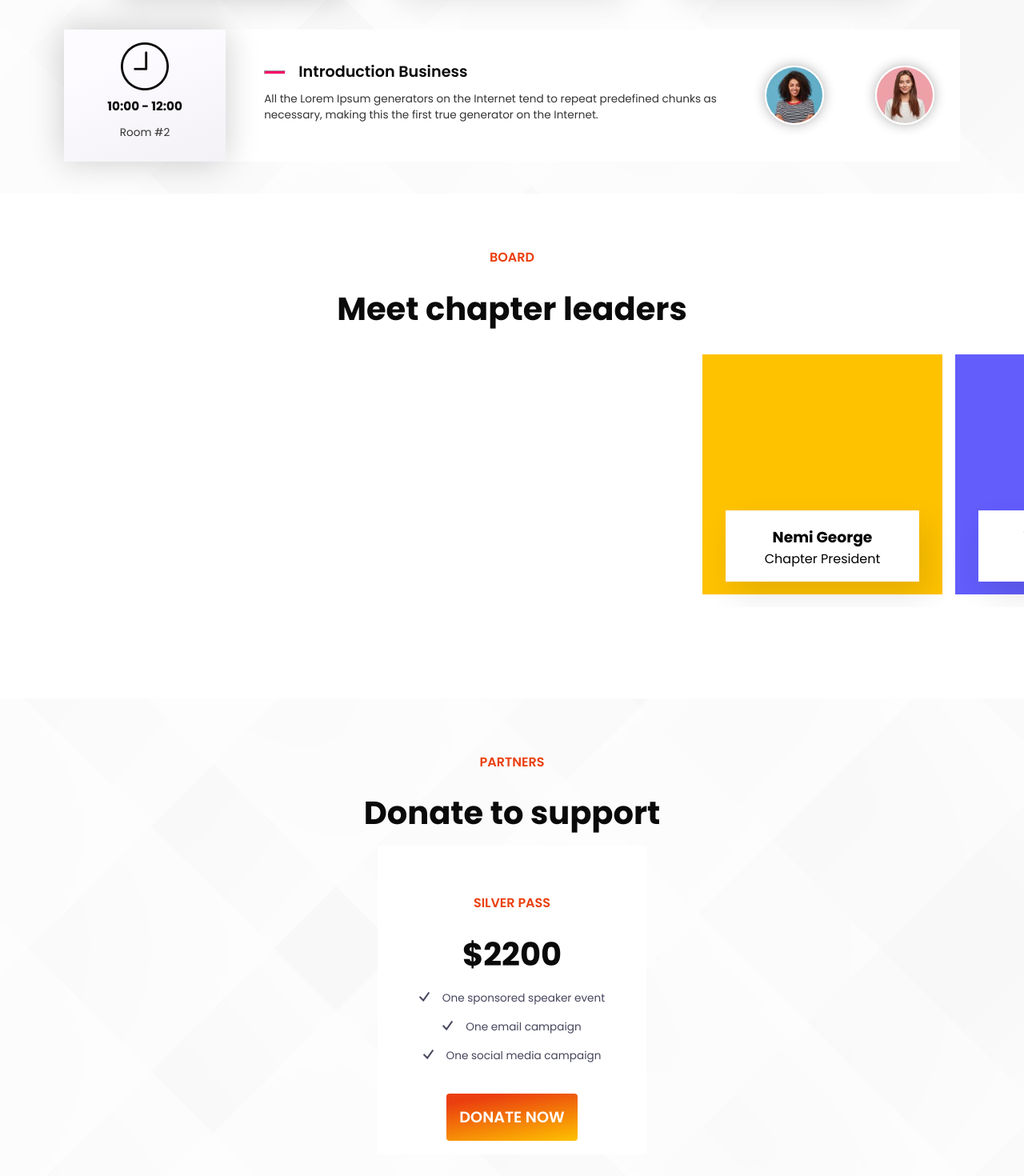
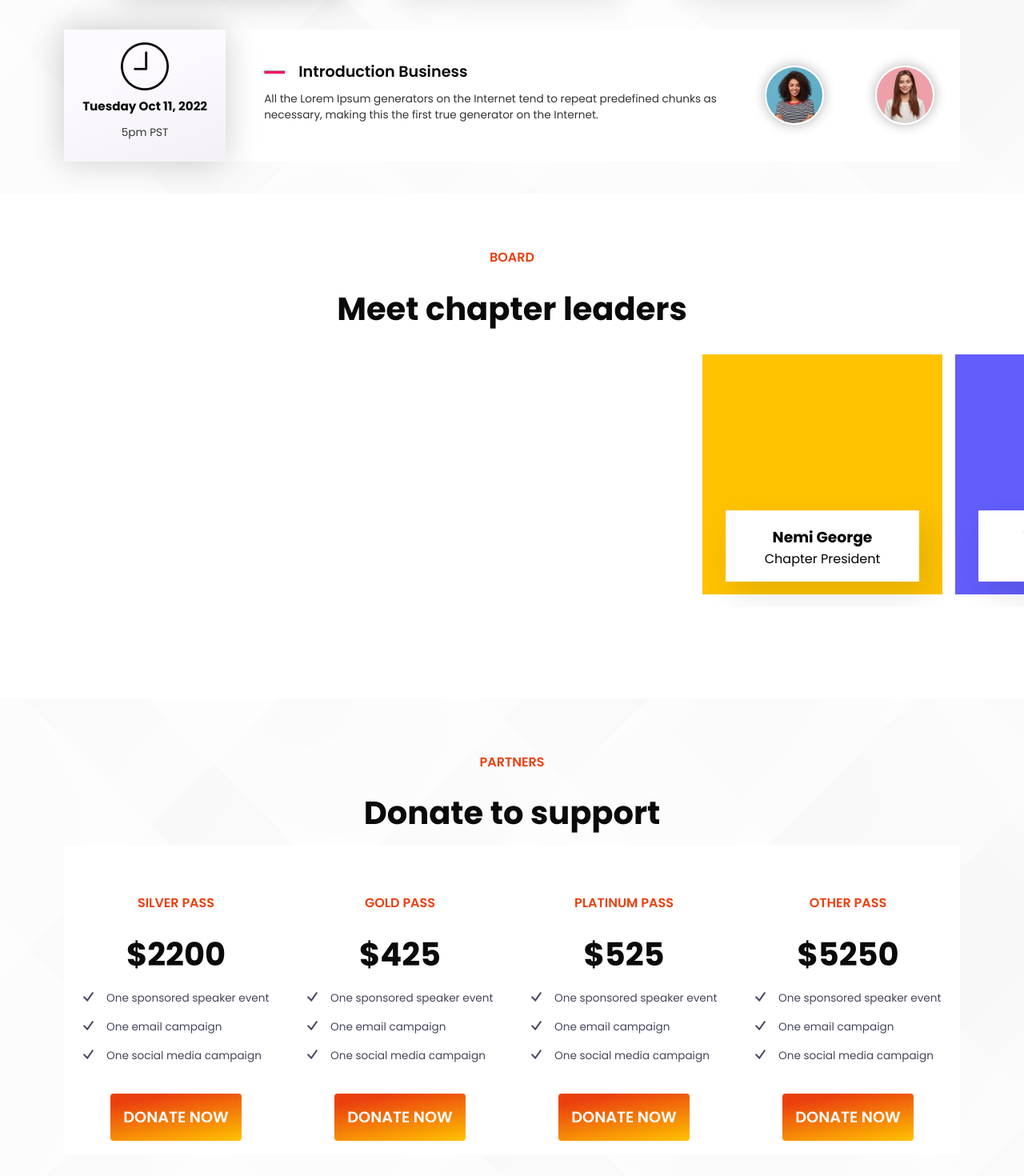
Before and after one commit to todak2000/evenio, a React (Create React App) app: page / in a window 1280 px wide. Shown: the part 3120-4590 px from the top of the page at 80% size. Built offline with nearby package versions, Linux system fonts and the light colour scheme.

Commit message:
schedule updates done

```diff
--- a/src/components/Schedule/data.js
+++ b/src/components/Schedule/data.js
@@ -11,9 +11,10 @@ export const dayOne = [
       message: "All the Lorem Ipsum generators on the Internet tend to repeat predefined chunks as necessary, making this the first true generator on the Internet.",
       imageOne: personOne,
       imageTwo: personTwo,
-      from: "10:00",
-      to: "12:00",
-      room: "Room #2"
+      day: "Tuesday Oct 11, 2022",
+      time: "5pm PST",
+      // to: "12:00",
+      // room: "Room #2"
     },
   ]
   export const dayThree = [
@@ -23,9 +24,8 @@ export const dayOne = [
       message: "All the Lorem Ipsum generators on the Internet tend to repeat predefined chunks as necessary, making this the first true generator on the Internet.",
       imageOne: personThree,
       imageTwo: personTwo,
-      from: "10:00",
-      to: "12:00",
-      room: "Room #2"
+      day: "Tuesday Dec 11, 2022",
+      time: "5pm PST",
     },
 
   ]
@@ -37,9 +37,8 @@ export const dayOne = [
       message: "All the Lorem Ipsum generators on the Internet tend to repeat predefined chunks as necessary, making this the first true generator on the Internet.",
       imageOne: personThree,
       imageTwo: personFour,
-      from: "10:00",
-      to: "12:00",
-      room: "Room #2"
+      day: "Tuesday Nov 11, 2022",
+      time: "5pm PST",
     },
 
 
--- a/src/components/Schedule/index.js
+++ b/src/components/Schedule/index.js
@@ -60,8 +60,8 @@ useEffect(() => {
                 <div className='inner-card' key={item?.id}>
                   <div className='left-card'>
                     <img src={sch_time} alt="schtime logo"/>
-                    <h2>{item?.from} - {item?.to}</h2>
-                    <p>{item?.room}</p>
+                    <h2>{item?.day}</h2>
+                    <p>{item?.time}</p>
                   </div>
 
                   <div className='right-inner'>
--- a/src/components/Ticket/data.js
+++ b/src/components/Ticket/data.js
@@ -4,15 +4,20 @@ export const tickets = [
       title: "SILVER PASS",
       amount: "2200",
     },
-    // {
-    //   id: 2,
-    //   title: "GOLD PASS",
-    //   amount: "425",
-    // },
-    // {
-    //   id: 3,
-    //   title: "PLATINUM PASS",
-    //   amount: "525",
-    // },
+    {
+      id: 2,
+      title: "GOLD PASS",
+      amount: "425",
+    },
+    {
+      id: 3,
+      title: "PLATINUM PASS",
+      amount: "525",
+    },
+    {
+      id: 4,
+      title: "OTHER PASS",
+      amount: "5250",
+    },
 
   ]
--- a/src/components/Ticket/ticket.css
+++ b/src/components/Ticket/ticket.css
@@ -44,6 +44,8 @@
 }
 .ticket-card >div {
     margin-bottom: 3rem;
+    text-align: left;
+    margin-left: 1.5rem;
 }
 .pass-img{
     width:13px;
```
